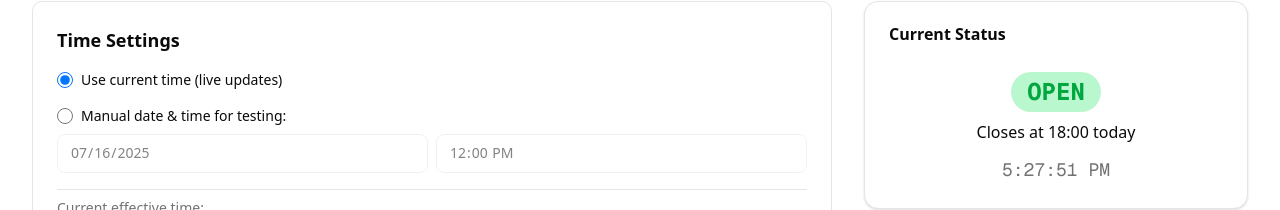
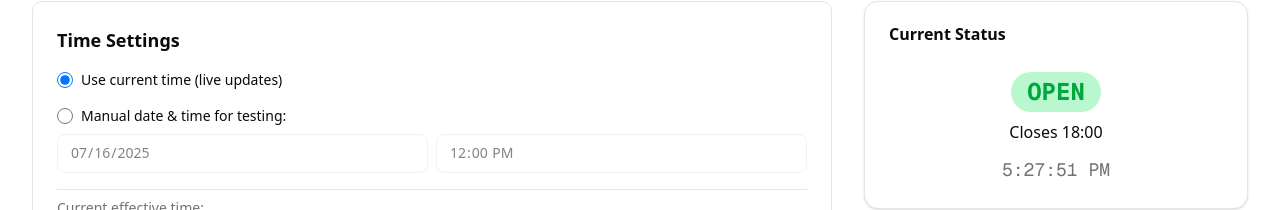
Before and after one commit to vutran-tvg/poc-schedule, a Next.js app: page / in a window 1280 px wide. Shown: the part 127-337 px from the top of the page. Built offline with nearby package versions, Linux system fonts and the light colour scheme.

Commit message:
make the copy look like in PROD

```diff
--- a/src/components/schedule/CurrentStatus.tsx
+++ b/src/components/schedule/CurrentStatus.tsx
@@ -38,8 +38,8 @@ export const CurrentStatus = ({
         {nextEvent ? (
           <p className="text-md h-5">
             {nextEvent.type === "Open" && nextEvent.time === "24/7"
-              ? "Open 24/7"
-              : `${nextEvent.type} at ${formatTimeForFriendlyDisplay(nextEvent.time)} ${getRelativeDayName(currentTime, nextEvent.date)}`}
+              ? "Open 24 hours"
+              : `${nextEvent.type} ${formatTimeForFriendlyDisplay(nextEvent.time)} ${getRelativeDayName(currentTime, nextEvent.date)}`}
           </p>
         ) : (
           <p className="text-sm text-muted-foreground h-5">
--- a/src/utils/time.ts
+++ b/src/utils/time.ts
@@ -23,10 +23,10 @@ export const getRelativeDayName = (currentDate: Date, eventDate: Date): string =
   const diffDays = Math.round(diffTime / (1000 * 60 * 60 * 24));
 
   if (diffDays === 0) {
-    return "today";
+    return "";
   }
-  if (diffDays === 1) {
-    return "tomorrow";
-  }
-  return `on ${DAY_NAMES[DAY_ORDER[event.getDay()]]}`;
+  // if (diffDays === 1) {
+  //   return "tomorrow";
+  // }
+  return `${DAY_NAMES[DAY_ORDER[event.getDay()]]}`;
 };
```
